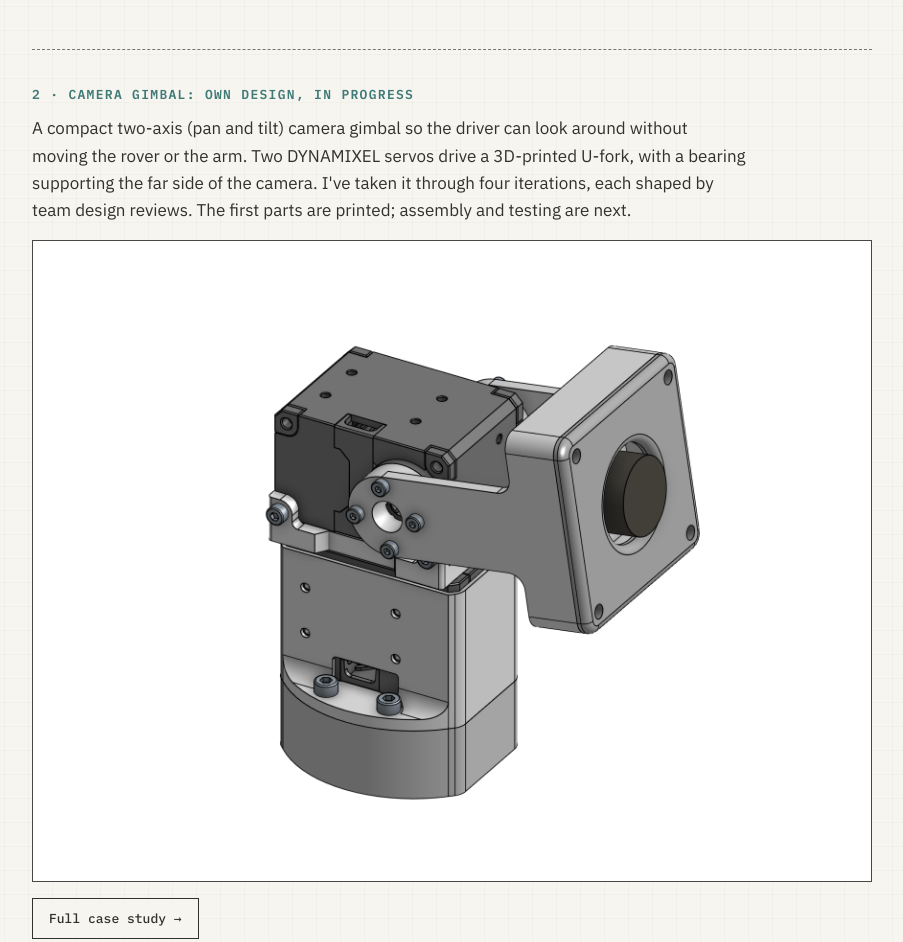
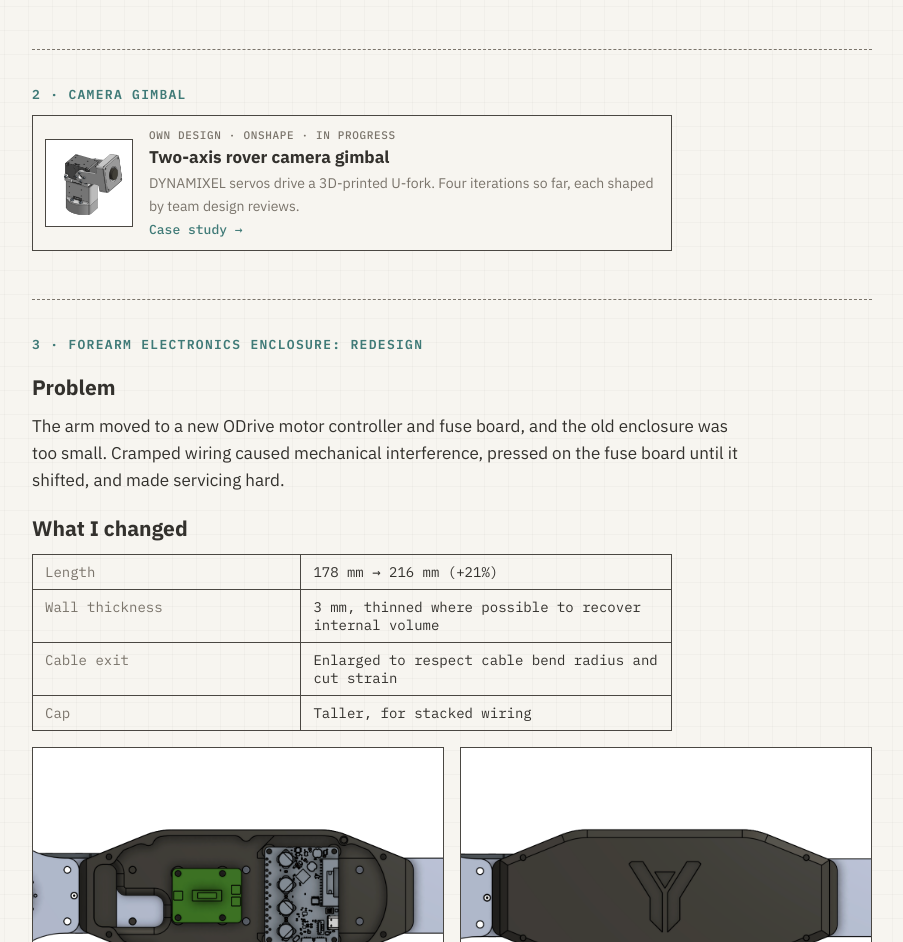
Before and after one commit to Chehak11/chehak11.github.io, a plain HTML site: page projects/rover-arm.html in a window 1280 px wide. Shown: the part 1770-2712 px from the top of the page, without its empty margins (308-1211 px from the left). Drawn offline with Linux system fonts and the light colour scheme.

Commit message:
Update rover-arm.html

```diff
--- a/projects/rover-arm.html
+++ b/projects/rover-arm.html
@@ -63,11 +63,17 @@
         </div>
       </section>
 
-            <section class="sec" id="gimbal">
-        <h2>2 · Camera gimbal: own design, in progress</h2>
-        <p>A compact two-axis (pan and tilt) camera gimbal so the driver can look around without moving the rover or the arm. Two DYNAMIXEL servos drive a 3D-printed U-fork, with a bearing supporting the far side of the camera. I've taken it through four iterations, each shaped by team design reviews. The first parts are printed; assembly and testing are next.</p>
-        <div class="figs one"><figure class="fig" data-label="Current gimbal CAD (iteration 4)" data-file="gimbal-cad.png"><img src="../images/gimbal-cad.png" alt="Two-axis camera gimbal CAD"></figure></div>
-        <p><a class="btn" href="gimbal.html">Full case study →</a></p>
+      <section class="sec" id="gimbal">
+        <h2>2 · Camera gimbal</h2>
+        <a href="gimbal.html" style="display:flex;gap:16px;align-items:center;border:1.5px solid var(--line);background:var(--paper);padding:12px;text-decoration:none;color:inherit;max-width:640px;margin:12px 0">
+          <img src="../images/gimbal-cad.png" alt="Two-axis camera gimbal CAD render" onerror="this.style.visibility='hidden'" style="width:88px;height:88px;flex:none;object-fit:cover;border:1px solid var(--line);background:var(--paper-2)">
+          <span style="display:flex;flex-direction:column;gap:4px;min-width:0">
+            <span style="font:500 11px var(--mono);letter-spacing:.06em;color:var(--muted)">OWN DESIGN · ONSHAPE · IN PROGRESS</span>
+            <b style="font-size:17px;line-height:1.3">Two-axis rover camera gimbal</b>
+            <span style="font-size:14px;color:var(--muted)">DYNAMIXEL servos drive a 3D-printed U-fork. Four iterations so far, each shaped by team design reviews.</span>
+            <span style="font:500 13px var(--mono);color:var(--red)">Case study →</span>
+          </span>
+        </a>
       </section>
 
       <section class="sec" id="enclosure">
```
